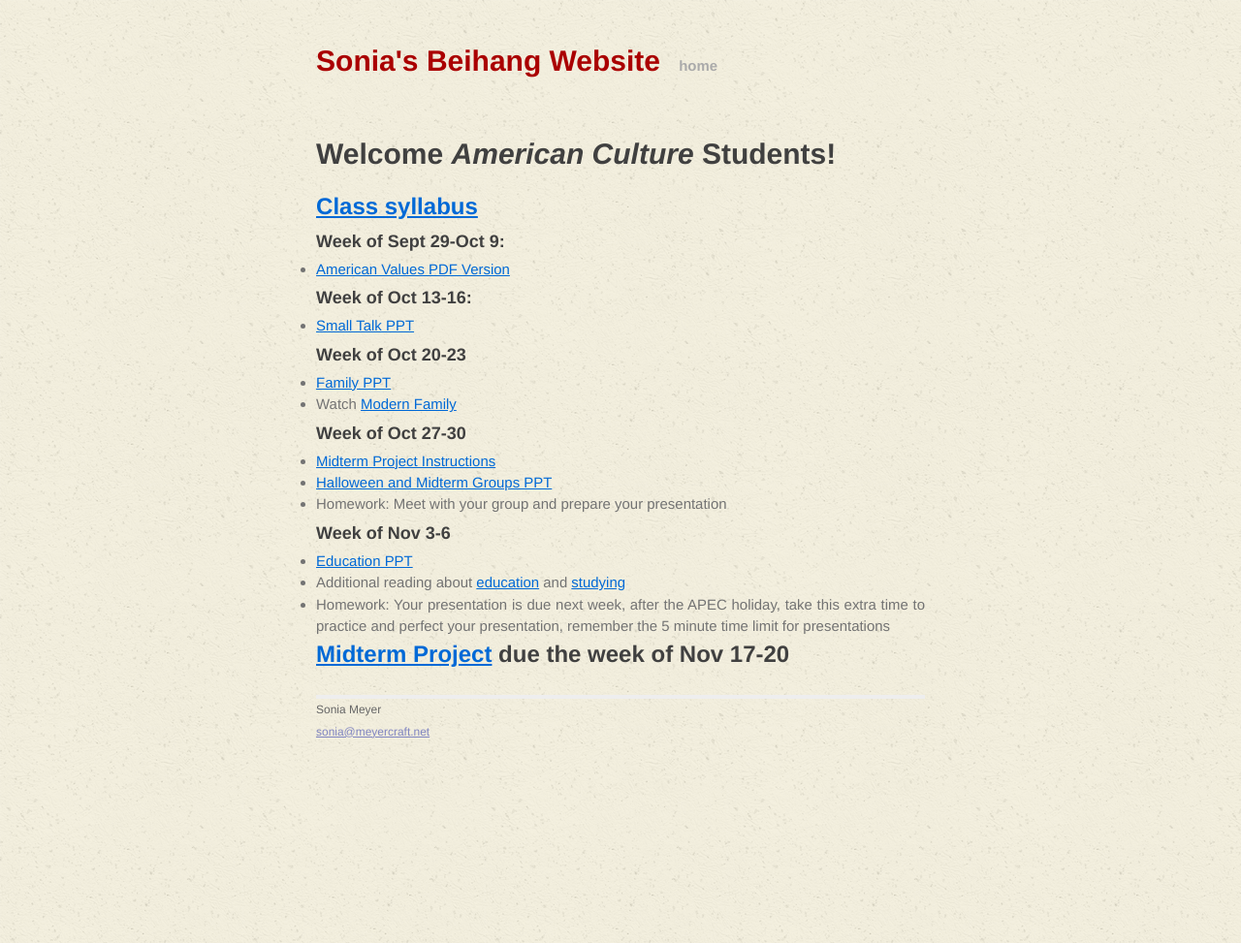
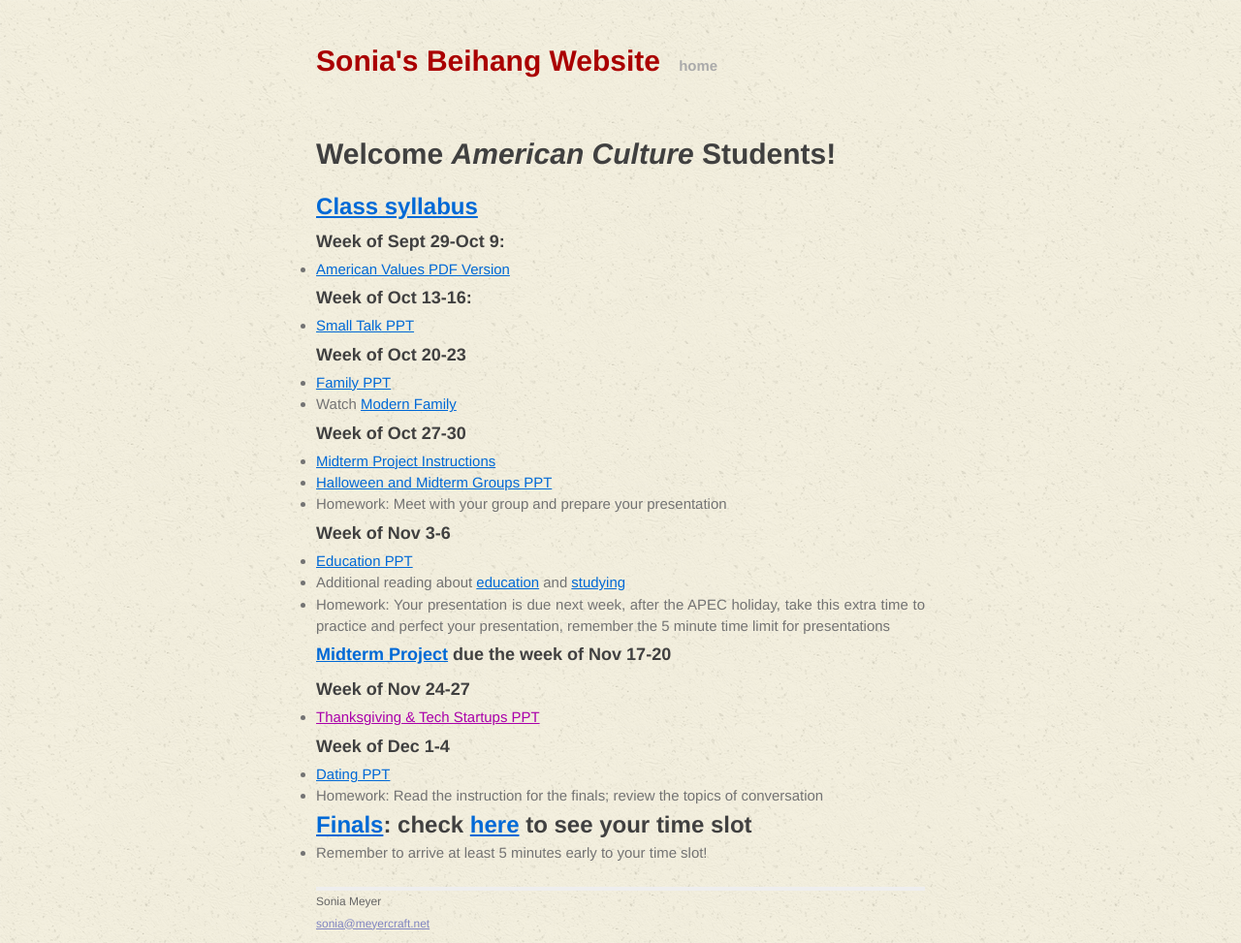
Before and after one commit to soniawmeyer/soniameyer-beihang-students-website, a Jekyll site: the page built from classes/americanculture.md, in a window 1280 px wide. Shown: the whole page at 97% size. Built offline with Jekyll 4.4.1, drawn with Linux system fonts in a browser that asks for light colours.

Commit message:
added ppts and finals information

```diff
--- a/classes/americanculture.md
+++ b/classes/americanculture.md
@@ -30,4 +30,15 @@ title: Mrs. Sonia Meyer's Beihang Website
 
 
 
-##[Midterm Project](http://sonia-beihang-website-resources.s3.amazonaws.com/Midterm%20Project%20Instructions-Do%20Americans%20do%20that%20too%3F.pdf) due the week of Nov 17-20
+###[Midterm Project](http://sonia-beihang-website-resources.s3.amazonaws.com/Midterm%20Project%20Instructions-Do%20Americans%20do%20that%20too%3F.pdf) due the week of Nov 17-20
+
+###Week of Nov 24-27
+- [Thanksgiving & Tech Startups PPT]()
+
+###Week of Dec 1-4
+- [Dating PPT](http://sonia-beihang-website-resources.s3.amazonaws.com/Dating.pdf)
+- Homework: Read the instruction for the finals; review the topics of conversation
+
+
+##[Finals](http://sonia-beihang-website-resources.s3.amazonaws.com/Final%20Instructions.pdf): check [here](http://sonia-beihang-website-resources.s3.amazonaws.com/Final%20Instructions.pdf) to see your time slot
+- Remember to arrive at least 5 minutes early to your time slot!
```
Also changed, not shown: classes/oralenglish.md (+12 -1 lines).
